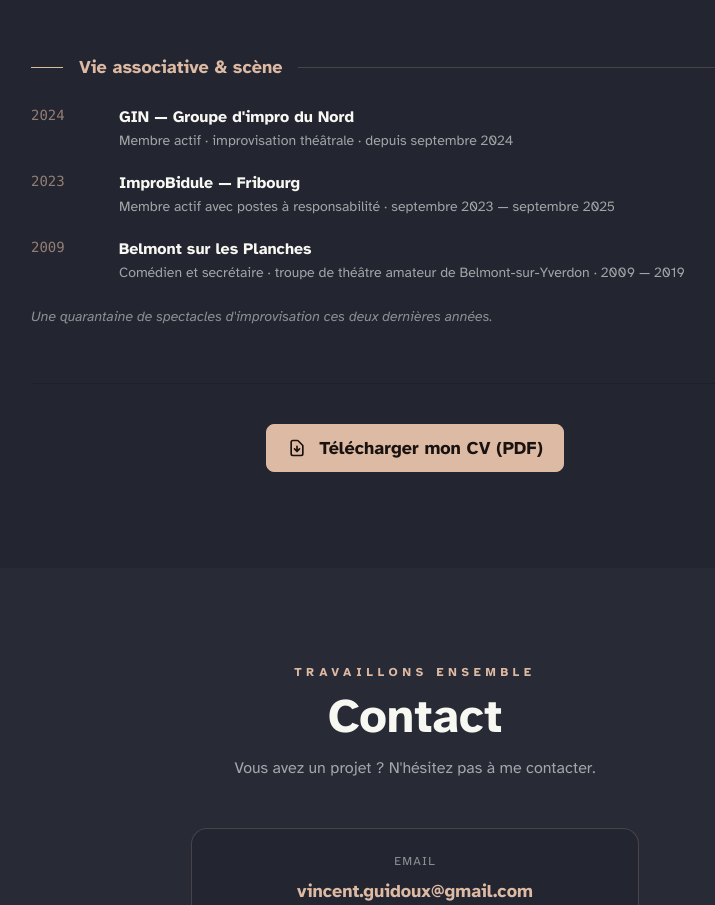
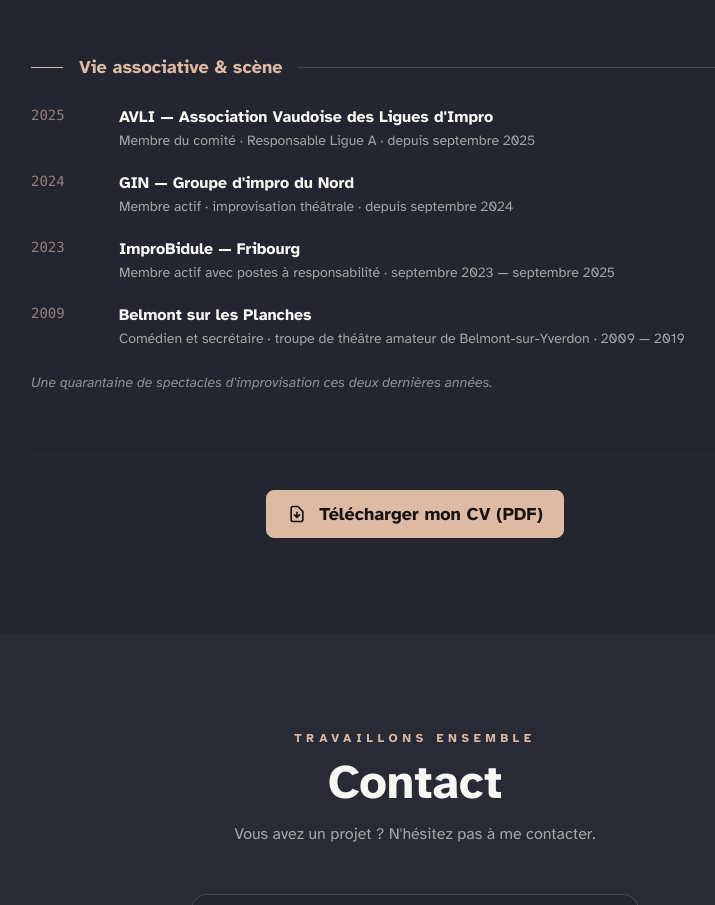
Before and after one commit to Nortalle/nortalle.github.io, a website: page src/index.html in a window 1280 px wide. Shown: the part 5595-6500 px from the top of the page, without its empty margins (225-940 px from the left). Drawn offline with nearby package versions, Linux system fonts and the light colour scheme; files that its build step writes are made by us from their sources.

Commit message:
feat: update theatre and association details in portfolio

```diff
--- a/src/index.html
+++ b/src/index.html
@@ -1144,6 +1144,17 @@
 									class="space-y-5 list-none"
 									aria-label="Expériences scéniques et vie associative"
 								>
+									<li class="flex gap-6 items-start">
+										<time class="text-primary/60 text-sm font-mono min-w-[4rem]"
+											>2025</time
+										>
+										<div>
+											<p class="font-semibold">AVLI — Association Vaudoise des Ligues d'Impro</p>
+											<p class="text-base-content/60 text-sm mt-0.5">
+												Membre du comité · Responsable Ligue A · depuis septembre 2025
+											</p>
+										</div>
+									</li>
 									<li class="flex gap-6 items-start">
 										<time class="text-primary/60 text-sm font-mono min-w-[4rem]"
 											>2024</time
```
Also changed, not shown: .github/copilot-instructions.md, 1 other file.
